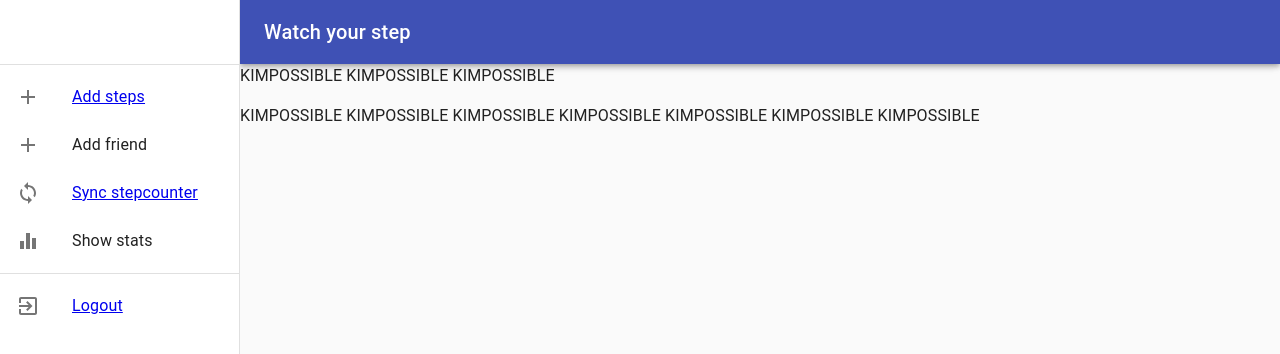
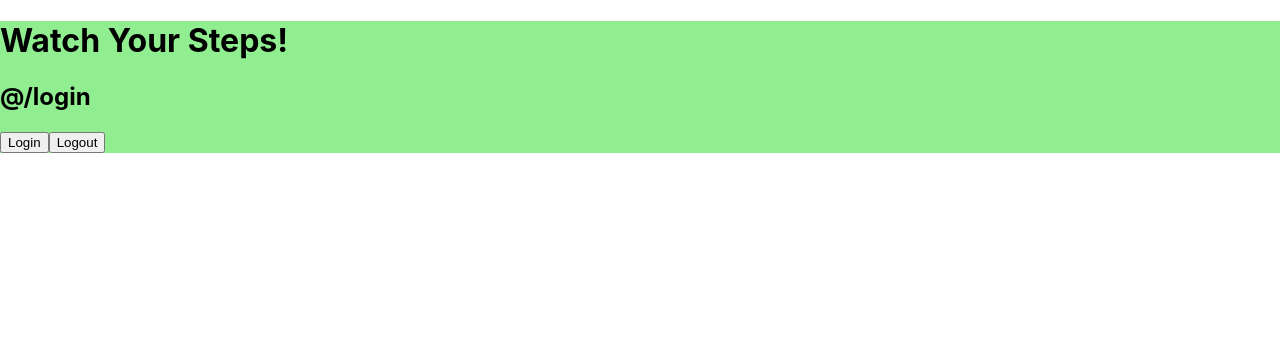
Before and after one commit to kimlintu/grupp17, a React (Create React App) app: page /account in a window 1280 px wide. Shown: the top 354 px of the page. Built offline with nearby package versions, Linux system fonts and the light colour scheme.

Commit message:
Login button
After a wild goose chase the buttons now work

```diff
--- a/package.json
+++ b/package.json
@@ -10,6 +10,7 @@
     "@testing-library/react": "^11.2.6",
     "@testing-library/user-event": "^12.8.3",
     "cfenv": "^1.2.3",
+    "cors": "^2.8.5",
     "dotenv": "^8.2.0",
     "express": "^4.17.1",
     "express-session": "^1.17.1",
--- a/src/App.js
+++ b/src/App.js
@@ -5,9 +5,9 @@ import {
 } from 'react-router-dom';
 
 import { MainMenuView } from './view/mainMenuView'
-import { LoginView } from './view/loginView'
 import { RegisterView } from './view/registerView'
 import { Steps } from './presenter/steps'
+import { Account } from './presenter/account'
 import { Devices } from './presenter/devices/devices'
 import { PermanentDrawerLeft } from './view/drawerView'
 
@@ -21,8 +21,8 @@ function App() {
             renders the first one that matches the current URL.
             The "/" path always matches so it needs to be the last <Route>. */}
       <Switch>
-        <Route path="/login">
-          <LoginView /> {/* Our own React component (will be replaced by corresponding Presenter later) */}
+        <Route path="/account">
+          <Account /> {/* Our own React component (will be replaced by corresponding Presenter later) */}
         </Route>
         <Route path="/steps">
           <Steps />
--- /dev/null
+++ b/src/presenter/account.js
@@ -0,0 +1,18 @@
+import { createElement, useState } from "react";
+import { AccountView } from "../view/accountView";
+
+
+function Account(){
+    console.log("Accounts");
+
+    return createElement(AccountView, {
+        getLogin: async () => {
+            window.location = window.location.href+"/login";
+        },
+        getLogout: async () => {
+            window.location = window.location.href+"/logout";
+
+        }});
+};
+
+export { Account };
--- a/src/view/loginView.js
+++ b/src/view/accountView.js
@@ -1,6 +1,8 @@
 import { Link, useRouteMatch } from 'react-router-dom';
+import {useState} from 'react';
 
-const LoginView = () => {
+
+const AccountView = ({getLogin, name, getLogout}) => {
   const match = useRouteMatch(); {/* match contains info about current <Route>,
   i.e. "/login". It can be used to perform relative routing (see below). */}
 
@@ -11,20 +13,16 @@ const LoginView = () => {
       <h1>Watch Your Steps!</h1>
     </div>
     <h2>@/login</h2>
-
-    { <Link to="/">
-      <button>
-        Login
+      <button onClick={() => getLogin()}>
+          Login
       </button>
-    </Link>}
-    <Link to="/register">
-      <button>
-        Register
+      {name}
+      <button onClick={() => getLogout()}>
+          Logout
       </button>
-    </Link>
 
   </div>
 
 };
 
-export { LoginView };
+export { AccountView };
--- a/src/view/drawerView.js
+++ b/src/view/drawerView.js
@@ -95,12 +95,12 @@ function PermanentDrawerLeft(props) {
         </List>
         <Divider />
         <List>
-          <Link to="/login">
-            <ListItem button key={"Logout"}>
+          <Link to="/account">
+            <ListItem button key={"account"}>
               <ListItemIcon>
                 <ExitToAppIcon />
               </ListItemIcon>
-              <ListItemText primary={"Logout"} />
+              <ListItemText primary={"account"} />
             </ListItem>
           </Link>
         </List>
--- a/src/view/stepsView.js
+++ b/src/view/stepsView.js
@@ -16,7 +16,7 @@ const StepsView = ({getSteps, steps, postSteps, status}) => {
       </div>
       <h2>@/steps</h2>
 
-      { <Link to="/">
+      { <Link to="/account">
         <button>
           Login
         </button>
```
Also changed, not shown: 2 other files (tests, documents, lock files or other folders).
